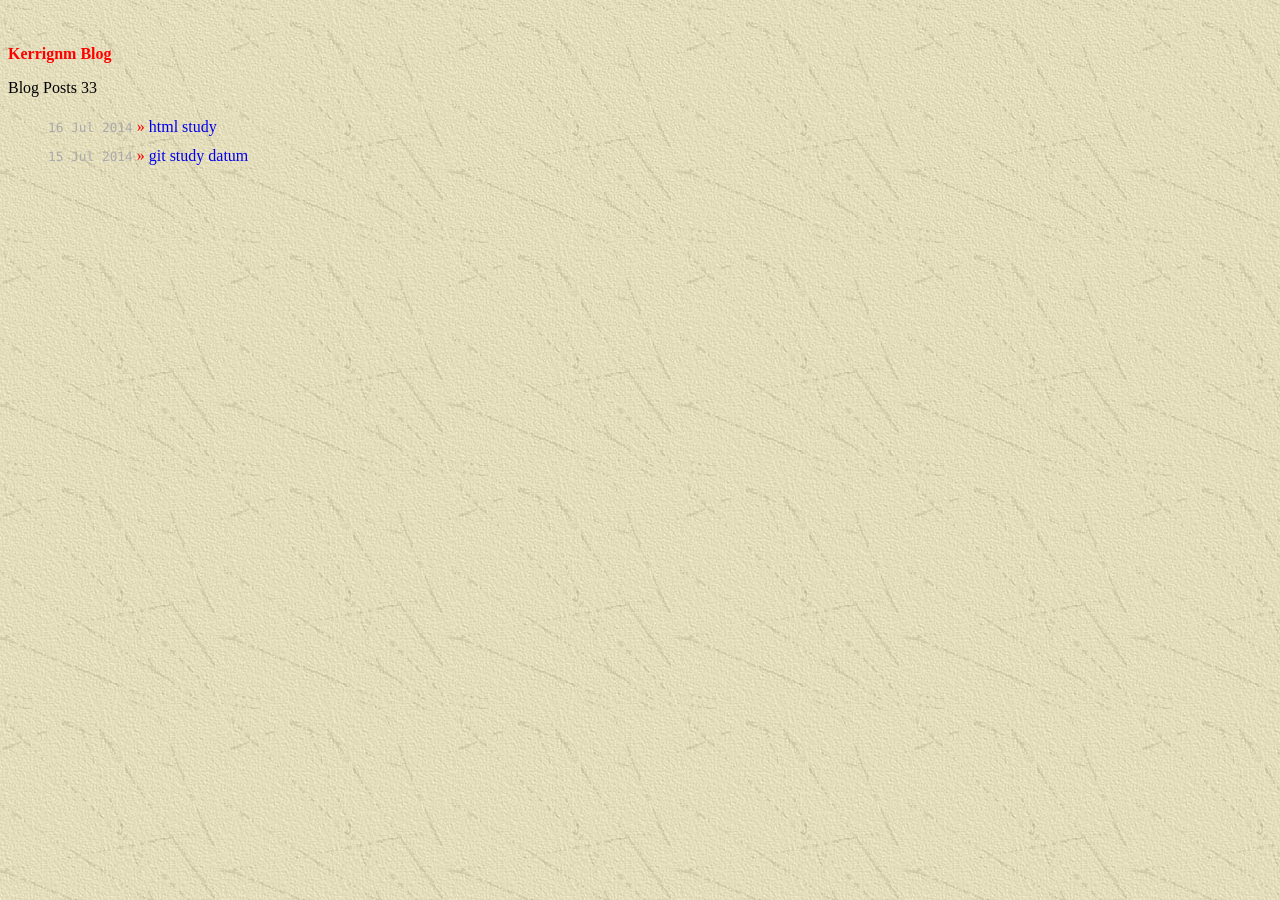
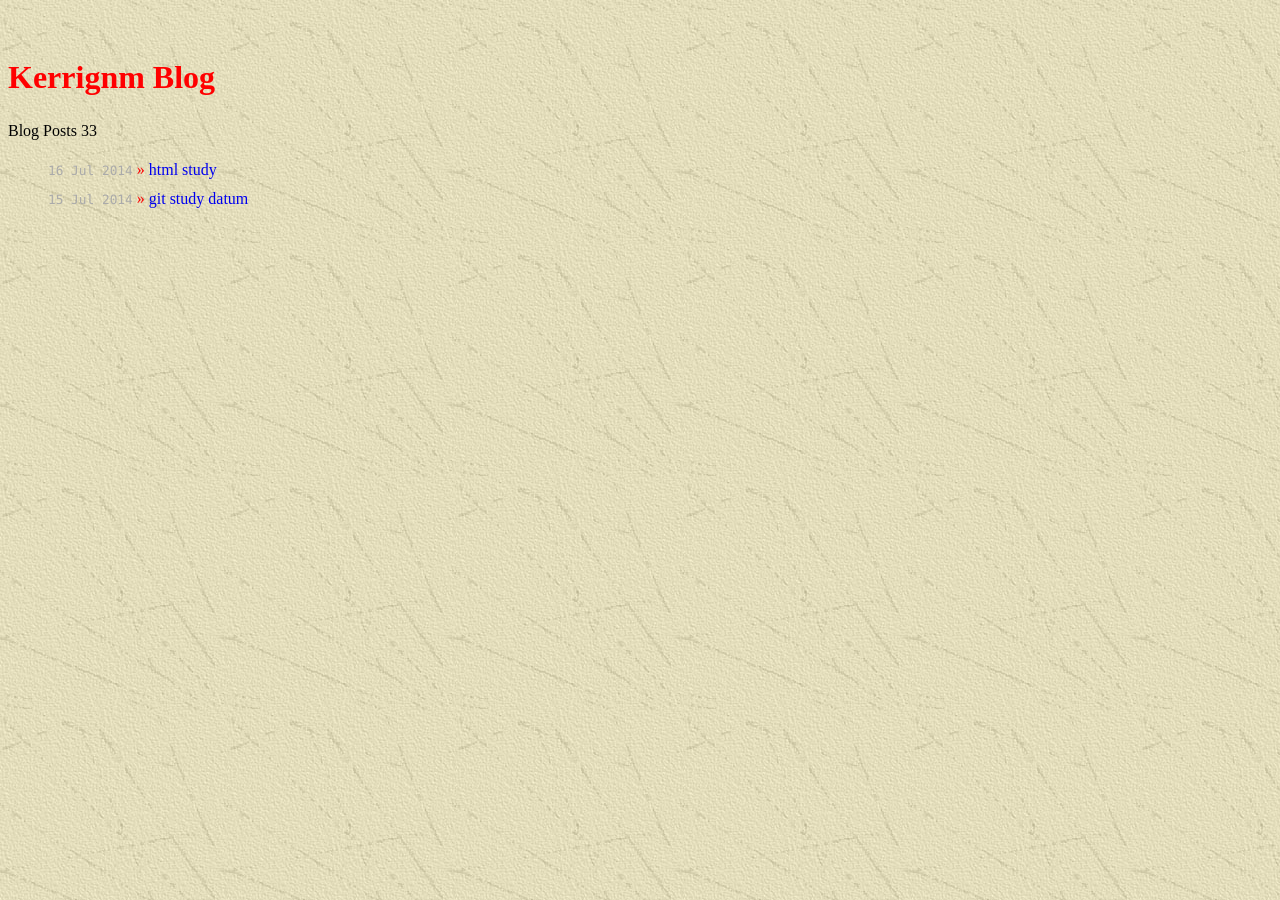
Before and after one commit to kerrignm/blog, a Jekyll site: the page built from index.html, in a window 1280 px wide. Built offline with Jekyll 4.4.1, drawn with Linux system fonts in a browser that asks for light colours.

Commit message:
debug test

```diff
--- a/css/mystyle.css
+++ b/css/mystyle.css
@@ -1,7 +1,7 @@
 
 h1, h2, h3, h4, h5, h6 {
-    color: red;
-    font-size: 100%;
+    color: #FF0000;
+    font-size: 200%;
 }
 ul.posts {
 	color: #F00;
```
